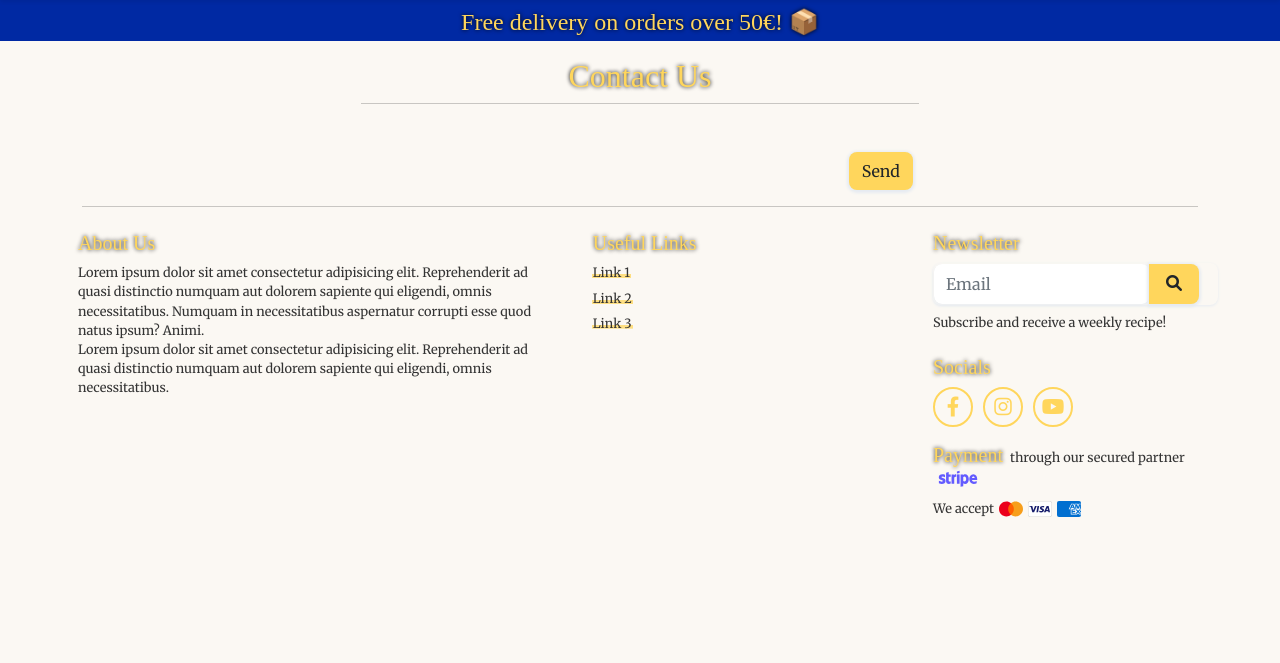
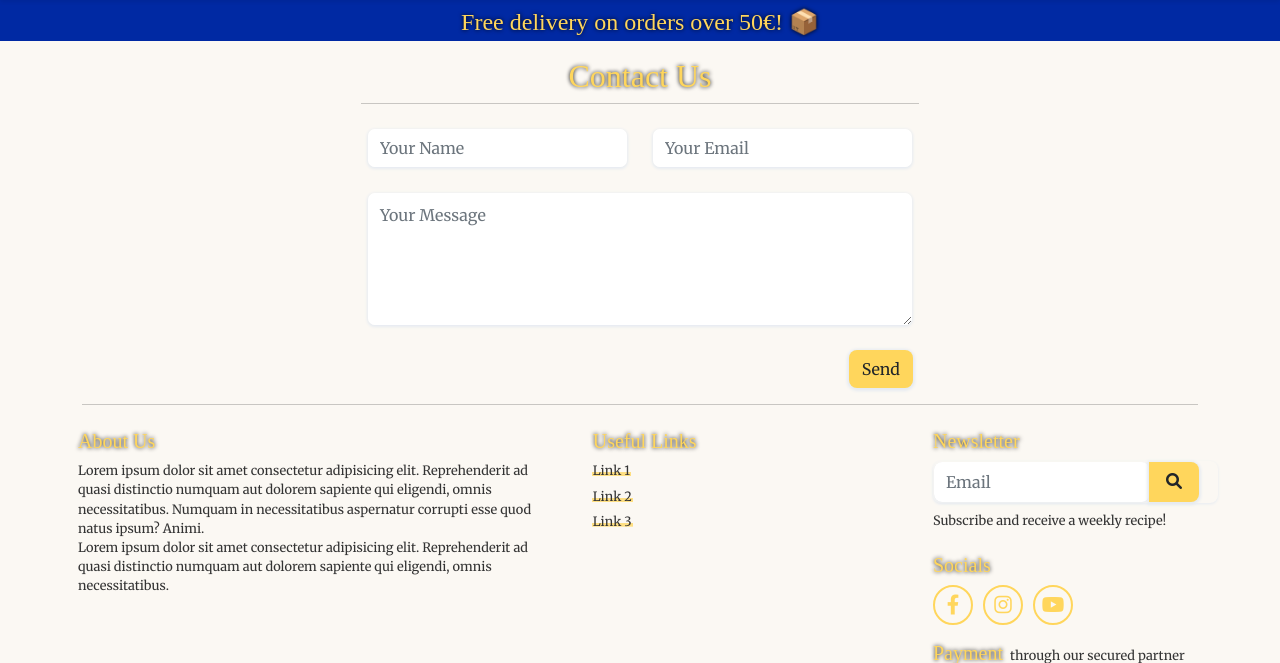
Before and after one commit to LuciusVH/the_pastry_box, a Django app: page /contact/contact/ in a window 1280 px wide. Shown: the part 103-766 px from the top of the page. Before the commit the page ends 620 px from the top, so only its background shows below. Run offline with Django 4.2, Linux system fonts and the light colour scheme; parts of the project's set-up code (start-up, migrations or seed data) failed here and were passed over; some libraries are stand-ins or nearby versions; some web fonts are replaced.

Commit message:
template & view completed

```diff
--- a/contact/templates/contact/contact.html
+++ b/contact/templates/contact/contact.html
@@ -23,7 +23,21 @@
       <div class="col-12 col-md-8 col-lg-6">
         <form action="{% url 'contact' %}" method="POST" enctype="multipart/form-data">
           {% csrf_token %}
-          {% comment %} {{ form | crispy }} {% endcomment %}
+          <div class="row">
+            <div class="col-12 col-lg-6 mb-4">
+              <label for="contact-name" class="visually-hidden">Your Name</label>
+              <input type="text" name="contact-name" id="contact-name" class="form-control" placeholder="Your Name">
+            </div>
+            <div class="col-12 col-lg-6 mb-4">
+              <label for="contact-email" class="visually-hidden">Your Email</label>
+              <input type="email" name="contact-email" id="contact-email" class="form-control" placeholder="Your Email">
+            </div>
+            <div class="col-12">
+              <label for="contact-message" class="visually-hidden">Your Message</label>
+              <textarea name="contact-message" id="contact-message" class="form-control" placeholder="Your Message"
+                rows="10"></textarea>
+            </div>
+          </div>
           <div class="text-center text-md-end mt-4">
             <button type="submit" class="btn btn-cta">Send</button>
           </div>
--- a/contact/views.py
+++ b/contact/views.py
@@ -1,7 +1,29 @@
 from django.shortcuts import render
+from django.contrib import messages
+from django.core.mail import send_mail
 
 # Create your views here.
 
 
 def contact(request):
-    return render(request, 'contact/contact.html')
+    """
+    Contact form
+    """
+
+    if request.method == 'POST':
+        contact_name = request.POST.get('contact-name')
+        contact_email = request.POST.get('contact-email')
+        contact_message = request.POST.get('contact-message')
+
+        send_mail(
+            f"You've got a message from {contact_name} ({contact_email})",
+            contact_message,
+            contact_email,
+            ['thepastrybox.ms4@gmail.com', ]
+        )
+
+        messages.success(request, f'Hey {contact_name}! Your message has been \
+                         sent 📧 We will get back to you shortly.')
+        return render(request, 'contact/contact.html')
+    else:
+        return render(request, 'contact/contact.html')
--- a/static/css/base.css
+++ b/static/css/base.css
@@ -126,6 +126,9 @@ input[type='checkbox']:checked {
   box-shadow: none;
 }
 
+textarea.form-control {
+  min-height: calc(7.5em + 0.75rem + 2px);
+}
 
 /* ______ LINKS ______ */
 
```
